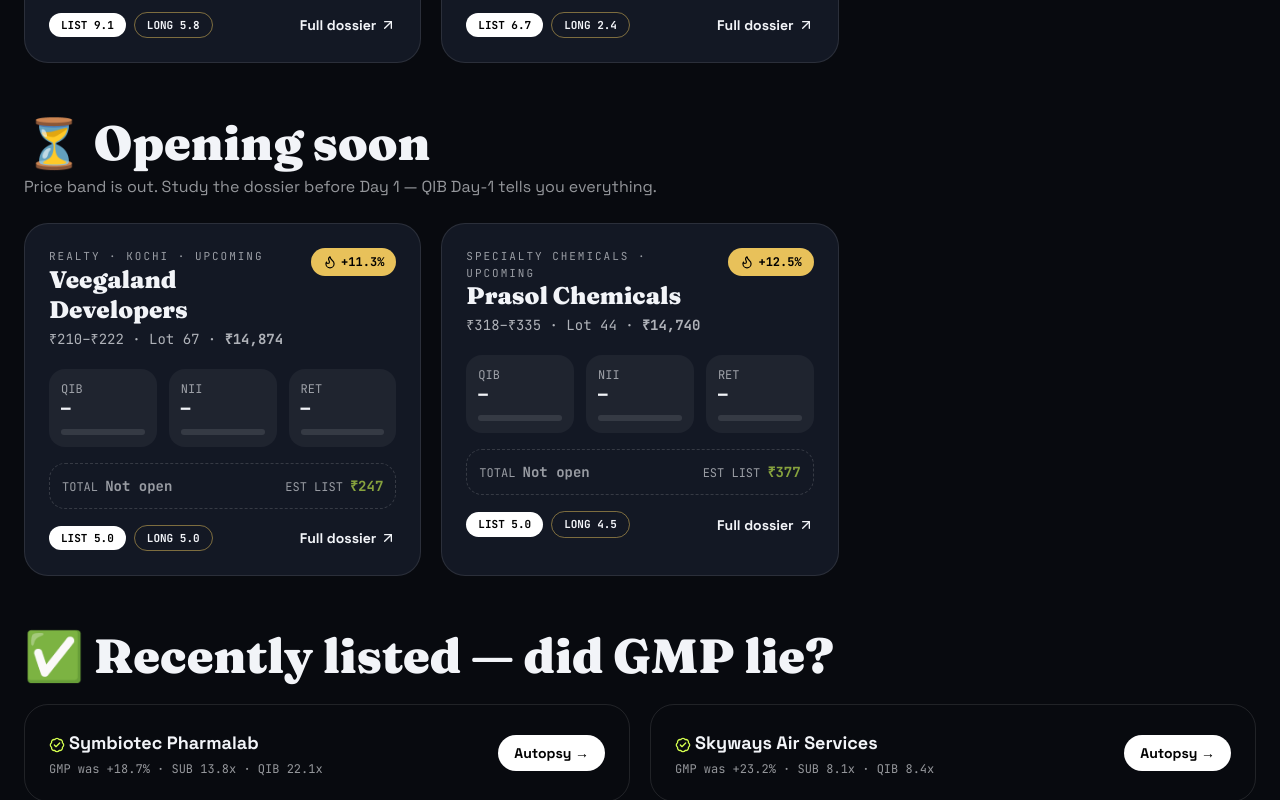
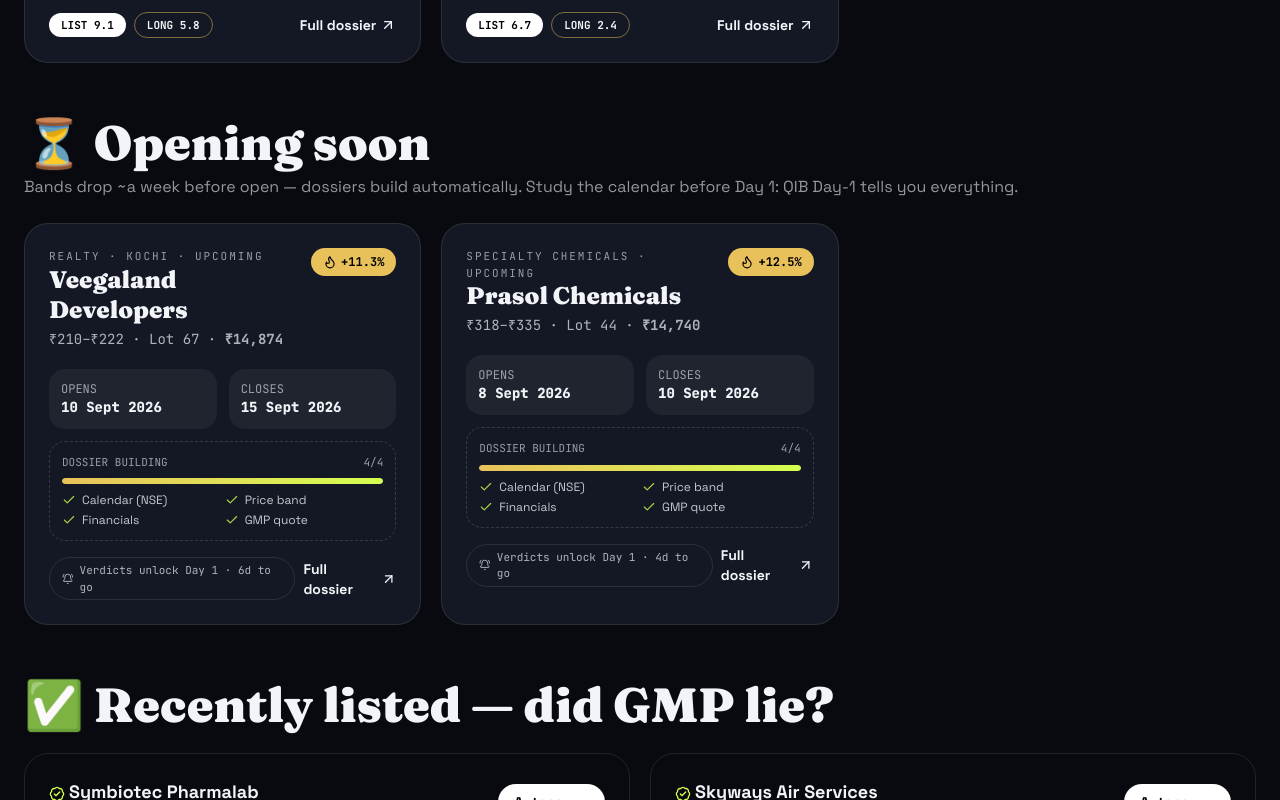
Before and after one commit to pratham-darooka/ipo-dossier, a Next.js app: page / in a window 1280 px wide. Shown: the part 1188-1988 px from the top of the page. Built offline with nearby package versions, Linux system fonts and the light colour scheme; no server answers; the database is empty.

Commit message:
UX: forthcoming cards show countdown + dossier progress, live empty-state

```diff
--- a/src/app/page.tsx
+++ b/src/app/page.tsx
@@ -85,16 +85,28 @@
             <Link href="/calendar" className="hidden sm:inline-flex items-center gap-1 text-sm font-bold">Full calendar <ArrowUpRight className="size-4" /></Link>
           </div>
         </Reveal>
-        <div className="mt-6 grid gap-5 md:grid-cols-2 xl:grid-cols-3">
-          {live.map((ipo, i) => <IpoCard key={ipo.slug} ipo={ipo} index={i} />)}
-        </div>
+        {live.length ? (
+          <div className="mt-6 grid gap-5 md:grid-cols-2 xl:grid-cols-3">
+            {live.map((ipo, i) => <IpoCard key={ipo.slug} ipo={ipo} index={i} />)}
+          </div>
+        ) : (
+          <div className="mt-6 rounded-[2rem] border border-dashed border-white/20 p-8 md:p-10 flex flex-wrap items-center gap-4">
+            <div>
+              <div className="font-display text-2xl font-black">No IPO bidding right now — the window is quiet.</div>
+              <p className="mt-1 text-sm opacity-60">
+                {upcoming.length ? <>Next up: <b>{upcoming.slice().sort((a, b) => +new Date(a.openDate || "9999") - +new Date(b.openDate || "9999"))[0].company}</b> opens soon. Track it below or on the calendar.</> : "New dates land here straight from NSE."}
+              </p>
+            </div>
+            <Link href="/calendar" className="ml-auto rounded-full bg-[#D4FF4F] px-6 py-3 text-sm font-bold text-black hover:brightness-110">See what{"'"}s next →</Link>
+          </div>
+        )}
       </section>
 
       {/* UPCOMING */}
       <section className="mx-auto max-w-7xl px-4 sm:px-6 pt-14">
         <Reveal>
           <h2 className="font-display text-4xl md:text-5xl font-black">⏳ Opening soon</h2>
-          <p className="mt-2 opacity-60">Price band is out. Study the dossier before Day 1 — QIB Day-1 tells you everything.</p>
+          <p className="mt-2 opacity-60">Bands drop ~a week before open — dossiers build automatically. Study the calendar before Day 1: QIB Day-1 tells you everything.</p>
         </Reveal>
         <div className="mt-6 grid gap-5 md:grid-cols-2 xl:grid-cols-3">
           {upcoming.map((ipo, i) => <IpoCard key={ipo.slug} ipo={ipo} index={i} />)}
--- a/src/components/ipo-card.tsx
+++ b/src/components/ipo-card.tsx
@@ -2,12 +2,94 @@
 
 import Link from "next/link";
 import { motion } from "framer-motion";
-import { ArrowUpRight, Flame } from "lucide-react";
+import { ArrowUpRight, Flame, BellRing, Check, CircleDashed } from "lucide-react";
 import { type IpoSeed, minInvestment, expectedListing } from "@/lib/data";
 import { scoreListing, scoreLongTerm } from "@/lib/scoring";
+import { fmtDate } from "@/lib/utils";
 
 function bar(v: number, max: number) {
   return Math.min(100, (v / max) * 100);
+}
+
+function daysTo(date?: string | null) {
+  if (!date) return null;
+  return Math.ceil((new Date(date).getTime() - Date.now()) / 86400000);
+}
+
+function GmpPill({ ipo }: { ipo: IpoSeed }) {
+  if (ipo.gmp.pct > 0) {
+    return (
+      <span className={`inline-flex items-center gap-1 rounded-full px-3 py-1.5 font-mono2 text-xs font-bold ${ipo.gmp.pct > 30 ? "bg-[#D4FF4F] text-black" : "bg-[#E8C15A] text-black"}`}>
+        <Flame className="size-3.5" /> +{ipo.gmp.pct}%
+      </span>
+    );
+  }
+  const d = daysTo(ipo.openDate);
+  if (ipo.status === "upcoming" && d != null && d >= 0) {
+    return (
+      <span className="inline-flex items-center gap-1 rounded-full bg-white text-black dark:bg-[#D4FF4F] px-3 py-1.5 font-mono2 text-xs font-black">
+        OPENS IN {d === 0 ? "HRS" : `${d}D`}
+      </span>
+    );
+  }
+  return (
+    <span className="inline-flex items-center gap-1 rounded-full bg-white/10 px-3 py-1.5 font-mono2 text-xs font-bold">
+      NSE ✓
+    </span>
+  );
+}
+
+/** Forthcoming IPOs have no demand tape yet — show countdown + dossier progress, never empty bars. */
+function ForthcomingBody({ ipo }: { ipo: IpoSeed }) {
+  const d = daysTo(ipo.openDate);
+  const checks: [string, boolean][] = [
+    ["Calendar (NSE)", Boolean(ipo.openDate)],
+    ["Price band", ipo.priceMax > 0],
+    ["Financials", ipo.financials.length > 0],
+    ["GMP quote", ipo.gmp.pct > 0],
+  ];
+  const done = checks.filter(([, v]) => v).length;
+  return (
+    <>
+      <div className="mt-5 grid grid-cols-2 gap-3 font-mono2 text-xs">
+        <div className="rounded-2xl bg-black/5 dark:bg-white/5 p-3">
+          <div className="opacity-60">OPENS</div>
+          <div className="text-sm font-black">{ipo.openDate ? fmtDate(ipo.openDate) : "Awaited"}</div>
+        </div>
+        <div className="rounded-2xl bg-black/5 dark:bg-white/5 p-3">
+          <div className="opacity-60">CLOSES</div>
+          <div className="text-sm font-black">{ipo.closeDate ? fmtDate(ipo.closeDate) : "Awaited"}</div>
+        </div>
+      </div>
+
+      <div className="mt-3 rounded-2xl border border-dashed border-white/15 p-3">
+        <div className="flex items-center justify-between font-mono2 text-[11px] opacity-60">
+          <span>DOSSIER BUILDING</span>
+          <span className="tnum">{done}/{checks.length}</span>
+        </div>
+        <div className="mt-2 h-1.5 overflow-hidden rounded-full bg-black/10 dark:bg-white/10">
+          <div className="h-full rounded-full bg-gradient-to-r from-[#E8C15A] to-[#D4FF4F]" style={{ width: `${(done / checks.length) * 100}%` }} />
+        </div>
+        <div className="mt-2 grid grid-cols-2 gap-1 text-xs">
+          {checks.map(([label, v]) => (
+            <span key={label} className="inline-flex items-center gap-1.5 opacity-80">
+              {v ? <Check className="size-3.5 text-[#9db82a] dark:text-[#D4FF4F]" /> : <CircleDashed className="size-3.5 opacity-40" />}
+              {label}
+            </span>
+          ))}
+        </div>
+      </div>
+
+      <div className="mt-4 flex items-center gap-2">
+        <span className="inline-flex items-center gap-1.5 rounded-full border border-white/15 px-3 py-1 font-mono2 text-[11px] opacity-70">
+          <BellRing className="size-3" /> Verdicts unlock Day 1{d != null && d > 0 ? ` · ${d}d to go` : ""}
+        </span>
+        <Link href={`/ipo/${ipo.slug}`} className="ml-auto inline-flex items-center gap-1 text-sm font-bold hover:gap-2 transition-all">
+          Full dossier <ArrowUpRight className="size-4" />
+        </Link>
+      </div>
+    </>
+  );
 }
 
 export function IpoCard({ ipo, index = 0 }: { ipo: IpoSeed; index?: number }) {
@@ -19,6 +101,8 @@
   const l = scoreListing({ subscriptionTotal: ipo.subscription.total || undefined, qib: ipo.subscription.qib || undefined, gmpPct: ipo.gmp.pct || undefined, anchorPct: ipo.anchorPct || undefined, freshIssuePct: ipo.freshIssuePct || undefined });
   const lt = scoreLongTerm({ revenueGrowth3y: f2 ? gro : undefined, patMargin: f2 ? margin : undefined, cfoVsPat: f2 ? cfoPat : undefined, redFlags: ipo.risks.length || undefined, freshIssuePct: ipo.freshIssuePct || undefined });
   const minInv = minInvestment(ipo);
+  const hasDemand = ipo.subscription.total > 0 || ipo.status === "listed";
+  const hasBand = ipo.priceMax > 0;
 
   return (
     <motion.div
@@ -35,13 +119,17 @@
           <Link href={`/ipo/${ipo.slug}`} className="font-display text-2xl font-black leading-tight hover:underline decoration-[#D4FF4F] decoration-2 underline-offset-4">
             {ipo.company}
           </Link>
-          <div className="mt-1 font-mono2 text-sm opacity-70">₹{ipo.priceMin}–₹{ipo.priceMax}{ipo.lotSize ? <> · Lot {ipo.lotSize} · <b>₹{minInv.toLocaleString("en-IN")}</b></> : <> · <b>NSE data</b></>}</div>
+          <div className="mt-1 font-mono2 text-sm opacity-70">
+            {hasBand
+              ? <>₹{ipo.priceMin}–₹{ipo.priceMax}{ipo.lotSize ? <> · Lot {ipo.lotSize} · <b>₹{minInv.toLocaleString("en-IN")}</b></> : null}</>
+              : <b>Band awaited · drops ~a week before open</b>}
           </div>
-        <span className={`inline-flex items-center gap-1 rounded-full px-3 py-1.5 font-mono2 text-xs font-bold ${ipo.gmp.pct > 30 ? "bg-[#D4FF4F] text-black" : ipo.gmp.pct > 10 ? "bg-[#E8C15A] text-black" : "bg-white/10"}`}>
-          {ipo.gmp.pct > 0 ? <><Flame className="size-3.5" /> +{ipo.gmp.pct}%</> : "NSE ✓"}
-        </span>
+        </div>
+        <GmpPill ipo={ipo} />
       </div>
 
+      {hasDemand ? (
+        <>
           <div className="mt-5 grid grid-cols-3 gap-3 font-mono2 text-xs">
             {( [
               ["QIB", ipo.subscription.qib, 40],
@@ -60,7 +148,7 @@
 
           <div className="mt-4 flex items-center justify-between rounded-2xl border border-dashed border-white/15 p-3 font-mono2 text-xs">
             <span className="opacity-60">TOTAL <b className="text-current text-sm">{ipo.subscription.total ? `${ipo.subscription.total}x` : "Not open"}</b></span>
-        <span className="opacity-60">EST LIST <b className="text-[#9dff00] dark:text-[#D4FF4F] text-black text-sm">{ipo.gmp.pct > 0 ? `₹${expectedListing(ipo).toLocaleString("en-IN")}` : "—"}</b></span>
+            <span className="opacity-60">EST LIST <b className="text-[#9db82a] dark:text-[#D4FF4F] text-sm">{ipo.gmp.pct > 0 ? `₹${expectedListing(ipo).toLocaleString("en-IN")}` : "—"}</b></span>
           </div>
 
           <div className="mt-4 flex items-center gap-2">
@@ -70,6 +158,10 @@
               Full dossier <ArrowUpRight className="size-4" />
             </Link>
           </div>
+        </>
+      ) : (
+        <ForthcomingBody ipo={ipo} />
+      )}
     </motion.div>
   );
 }
```
Lines whose indentation alone changed are shown as unchanged.
